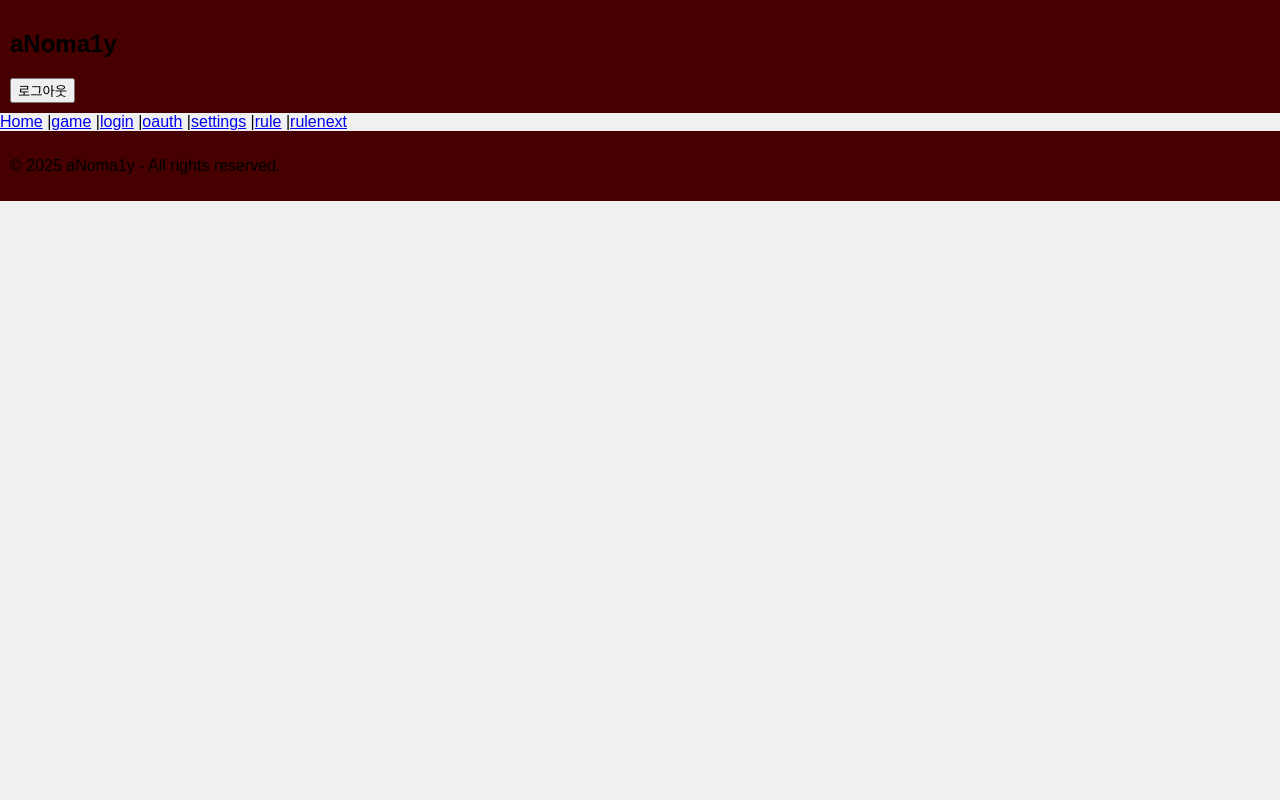
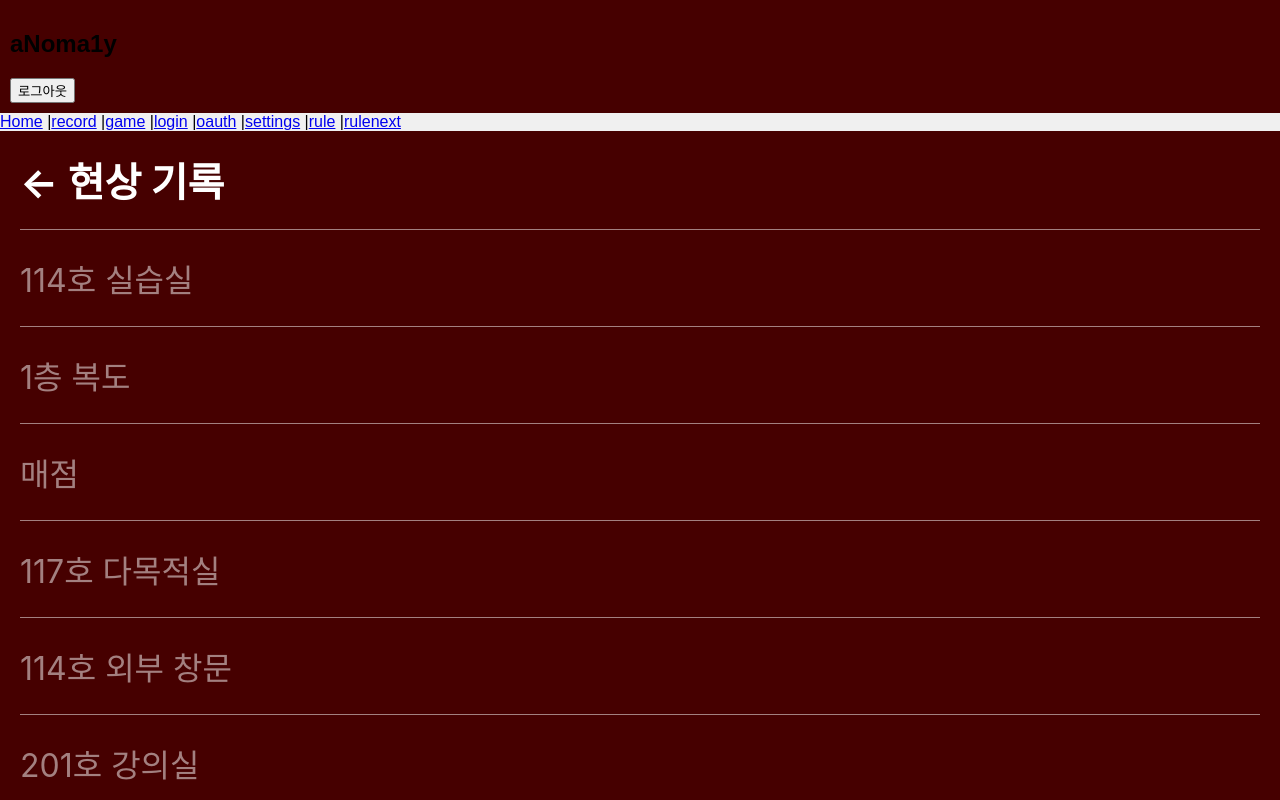
Before and after one commit to aNomar1y/aNoma1y_frontend, a React app: page /record in a window 1280 px wide. Shown: the top 800 px of the page. Built offline with nearby package versions, Linux system fonts and the light colour scheme.

Commit message:
record-ing

```diff
--- a/src/pages/MainPage.css
+++ b/src/pages/MainPage.css
@@ -1,6 +1,6 @@
 .container {
     background-color: #460000; /* Figma 배경 색상 */
-    font-family: 'Arial', sans-serif;
+    font-family: 'Inter', sans-serif;
     color: white;
     height: 100vh;
     margin: 0;
--- /dev/null
+++ b/src/pages/RecordPage.css
@@ -0,0 +1,37 @@
+/* 전체 컨테이너 스타일 */
+.record-container {
+    background-color: #460000; /* 배경색 */
+    color: white; /* 텍스트 색 */
+    font-family: "Inter", sans-serif; /* 폰트 */
+    height: 100vh; /* 화면 전체 높이 */
+    padding: 20px; /* 내부 여백 */
+    box-sizing: border-box; /* 테두리를 포함한 박스 크기 */
+  }
+
+  /* 왼쪽 상단 화살표 버튼 스타일 */
+  .back-button {
+    font-size: 2.5rem; /* 화살표 크기 */
+    cursor: pointer;
+    margin-bottom: 20px;
+  }
+
+  /* 리스트 스타일 */
+  .record-list {
+    list-style: none; /* 기본 리스트 스타일 제거 */
+    padding: 0;
+    margin: 0;
+  }
+
+  /* 리스트 아이템 스타일 */
+  .record-item {
+    border-top: 1px solid white; /* 상단 경계선 */
+    padding: 25px 0; /* 아이템 간격 */
+    font-size: 2rem; /* 글자 크기 */
+    cursor: pointer; /* 클릭 가능하도록 포인터 커서 추가 */
+    opacity: 0.5;
+    transition: opacity 0.4s ease; /* 호버 효과 */
+  }
+
+  .record-item:hover {
+    opacity: 0.9; /* 호버 시 투명도 제거 */
+  }
--- /dev/null
+++ b/src/pages/RecordPage.js
@@ -0,0 +1,37 @@
+import React from "react";
+import { useNavigate } from "react-router-dom";
+import "./RecordPage.css"; // CSS 파일을 따로 관리
+
+const RecordPage = () => {
+  const navigate = useNavigate();
+
+  // 현상 기록 리스트 데이터
+  const records = [
+    "114호 실습실",
+    "1층 복도",
+    "매점",
+    "117호 다목적실",
+    "114호 외부 창문",
+    "201호 강의실",
+  ];
+
+  return (
+    <div className="record-container">
+      {/* 왼쪽 상단 화살표 */}
+      <div className="back-button" onClick={() => navigate("/")}>
+        &larr; 현상 기록
+      </div>
+
+      {/* 리스트 출력 */}
+      <ul className="record-list">
+        {records.map((record, index) => (
+          <li key={index} className="record-item">
+            {record}
+          </li>
+        ))}
+      </ul>
+    </div>
+  );
+};
+
+export default RecordPage;
--- a/src/routes/index.js
+++ b/src/routes/index.js
@@ -11,19 +11,25 @@ import SettingsPage from "../pages/SettingsPage";
 import RulePage from "../pages/RulePage";
 import RuleNextPage from "../pages/RuleNextPage";
 import MainPage from "../pages/MainPage";
+import RecordPage from "../pages/RecordPage";
 
 function RoutesIndex() {
   return (
     <div>
       {/* 네비게이션 바 */}
       <nav>
-        <Link to="/">Home</Link> |<Link to="/game">game</Link> |
-        <Link to="/login">login</Link> |<Link to="/oauth">oauth</Link> |
-        <Link to="/settings">settings</Link> |<Link to="/rule">rule</Link> |
+        <Link to="/">Home</Link> |
+        <Link to="/record">record</Link> |
+        <Link to="/game">game</Link> |
+        <Link to="/login">login</Link> |
+        <Link to="/oauth">oauth</Link> |
+        <Link to="/settings">settings</Link> |
+        <Link to="/rule">rule</Link> |
         <Link to="/rulenext">rulenext</Link>
       </nav>
       <Routes>
         <Route path="/" element={<MainPage />} />
+        <Route path="/record" element={<RecordPage />} />
         <Route path="/game" element={<GameMainPage />} />
         <Route path="/login" element={<LoginPage />} />
         <Route path="/auth/kakao/callback" element={<OAuthCallback />} />
```
